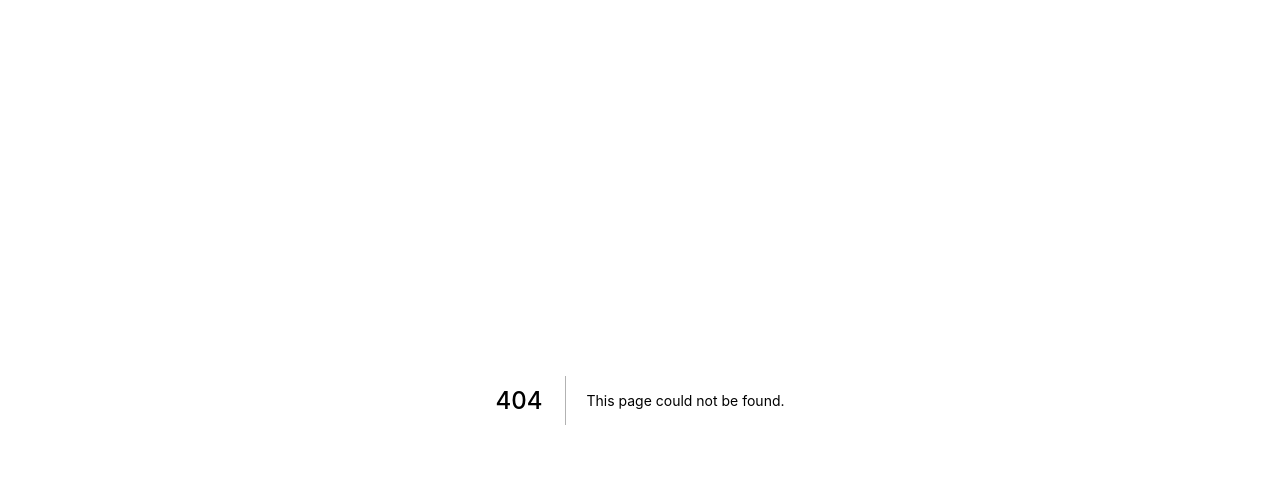
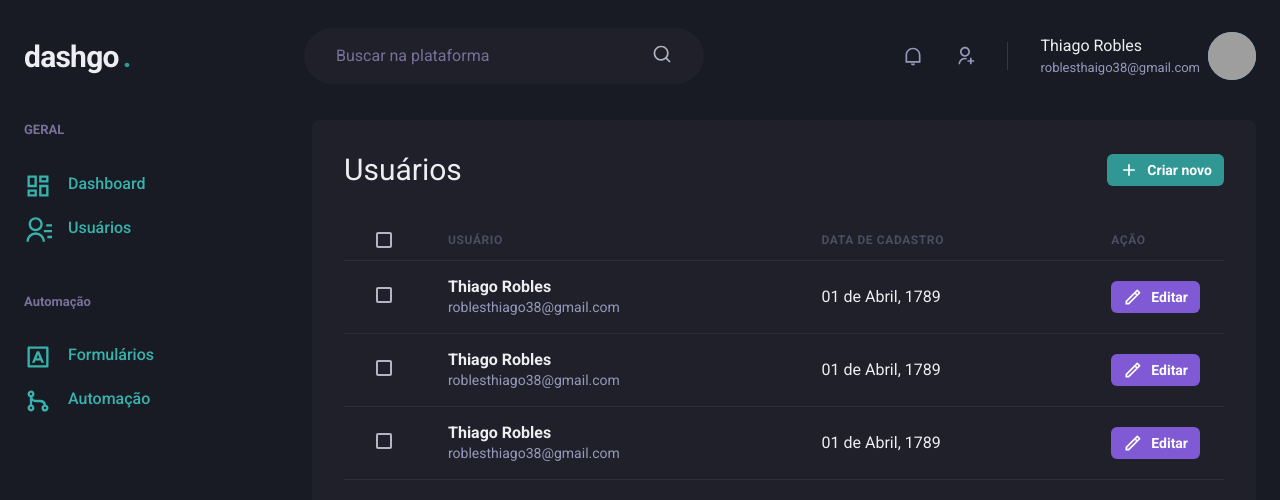
Before and after one commit to trsp400/dashgo, a Next.js app: page /users in a window 1280 px wide. Before the commit this address had no page. Shown: the top 500 px of the page. Built offline with nearby package versions, Linux system fonts and the light colour scheme; grey boxes are pictures that could not be loaded.

Commit message:
chore: start creating user list component on dashboard

```diff
--- a/src/components/Sidebar.tsx
+++ b/src/components/Sidebar.tsx
@@ -16,13 +16,18 @@ export default function Sidebar() {
             GERAL
           </Text>
           <Stack spacing="4" mt="8" align="stretch">
-            <Link display="flex" align="center" color="teal.400">
+            <Link
+              display="flex"
+              align="center"
+              color="teal.400"
+              href="/dashboard"
+            >
               <Icon as={RiDashboardLine} fontSize="28" />
               <Text ml="4" fontWeight="medium">
                 Dashboard
               </Text>
             </Link>
-            <Link display="flex" align="center" color="teal.400">
+            <Link display="flex" align="center" color="teal.400" href="/users">
               <Icon as={RiContactsLine} fontSize="28" />
               <Text ml="4" fontWeight="medium">
                 Usuários
--- /dev/null
+++ b/src/pages/users/index.tsx
@@ -0,0 +1,137 @@
+import {
+  Box,
+  Flex,
+  Heading,
+  Icon,
+  Button,
+  Table,
+  Thead,
+  Tr,
+  Th,
+  Checkbox,
+  Tbody,
+  Td,
+  Text,
+} from "@chakra-ui/react";
+import { RiAddLine, RiPencilLine } from "react-icons/ri";
+import Header from "../../components/Header";
+import Sidebar from "../../components/Sidebar";
+
+export default function UserList() {
+  return (
+    <Box>
+      <Header />
+
+      <Flex w="100%" my="6" maxWidth={1480} mx="auto" px="6">
+        <Sidebar />
+
+        <Box flex="1" borderRadius={8} bgColor="gray.800" p="8">
+          <Flex mb="8" justify="space-between" align="center">
+            <Heading size="lg" fontWeight="normal">
+              Usuários
+            </Heading>
+
+            <Button
+              as="a"
+              size="sm"
+              fontSize="sm"
+              colorScheme="teal"
+              leftIcon={<Icon as={RiAddLine} fontSize="20" />}
+            >
+              Criar novo
+            </Button>
+          </Flex>
+          <Table colorScheme="whiteAlpha">
+            <Thead>
+              <Tr>
+                <Th px="8" color="gray.300" width="8">
+                  <Checkbox colorScheme="teal"></Checkbox>
+                </Th>
+                <Th>Usuário</Th>
+                <Th>Data de cadastro</Th>
+                <Th w="8">Ação</Th>
+              </Tr>
+            </Thead>
+            <Tbody>
+              <Tr>
+                <Td px="8">
+                  <Checkbox colorScheme="teal"></Checkbox>
+                </Td>
+                <Td>
+                  <Box>
+                    <Text fontWeight="bold">Thiago Robles</Text>
+                    <Text fontSize="sm" color="gray.300">
+                      roblesthiago38@gmail.com
+                    </Text>
+                  </Box>
+                </Td>
+                <Td>01 de Abril, 1789</Td>
+                <Td>
+                  <Button
+                    as="a"
+                    size="sm"
+                    fontSize="sm"
+                    colorScheme="purple"
+                    leftIcon={<Icon as={RiPencilLine} fontSize="20" />}
+                  >
+                    Editar
+                  </Button>
+                </Td>
+              </Tr>
+              <Tr>
+                <Td px="8">
+                  <Checkbox colorScheme="teal"></Checkbox>
+                </Td>
+                <Td>
+                  <Box>
+                    <Text fontWeight="bold">Thiago Robles</Text>
+                    <Text fontSize="sm" color="gray.300">
+                      roblesthiago38@gmail.com
+                    </Text>
+                  </Box>
+                </Td>
+                <Td>01 de Abril, 1789</Td>
+                <Td>
+                  <Button
+                    as="a"
+                    size="sm"
+                    fontSize="sm"
+                    colorScheme="purple"
+                    leftIcon={<Icon as={RiPencilLine} fontSize="20" />}
+                  >
+                    Editar
+                  </Button>
+                </Td>
+              </Tr>
+              <Tr>
+                <Td px="8">
+                  <Checkbox colorScheme="teal"></Checkbox>
+                </Td>
+                <Td>
+                  <Box>
+                    <Text fontWeight="bold">Thiago Robles</Text>
+                    <Text fontSize="sm" color="gray.300">
+                      roblesthiago38@gmail.com
+                    </Text>
+                  </Box>
+                </Td>
+                <Td>01 de Abril, 1789</Td>
+                <Td>
+                  <Button
+                    as="a"
+                    size="sm"
+                    fontSize="sm"
+                    colorScheme="purple"
+                    leftIcon={<Icon as={RiPencilLine} fontSize="20" />}
+                  >
+                    Editar
+                  </Button>
+                </Td>
+              </Tr>
+            </Tbody>
+          </Table>
+        </Box>
+      </Flex>
+    </Box>
+  );
+}
```
